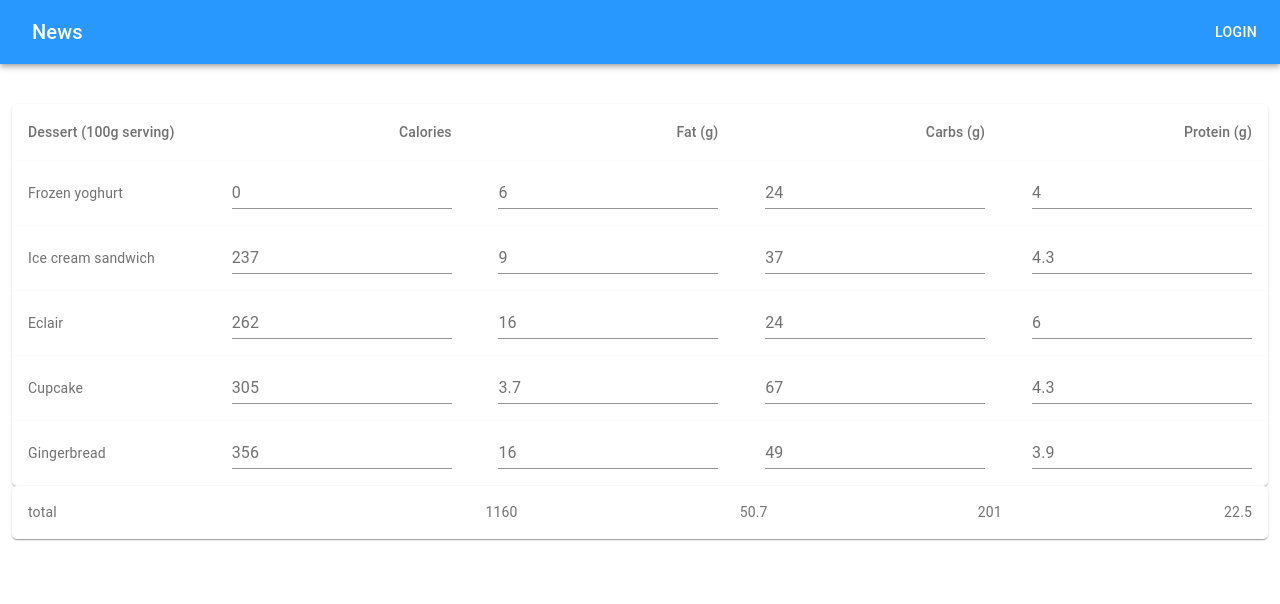
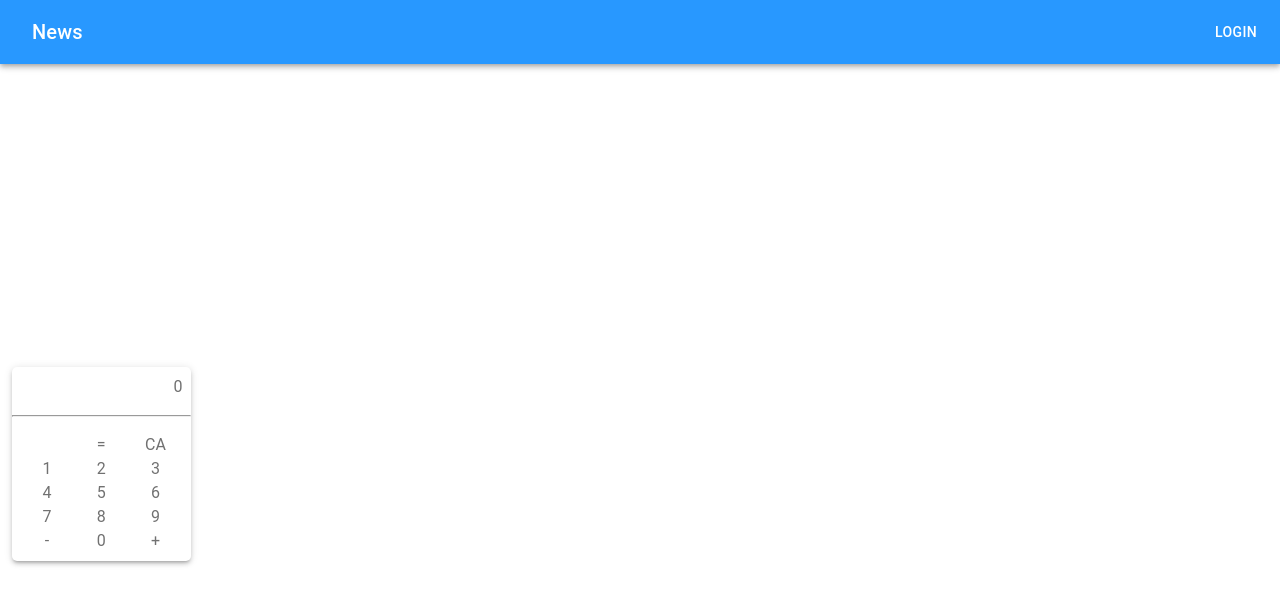
Before and after one commit to juanse1080/Pruebas, a React (Create React App) app: page / in a window 1280 px wide. Shown: the top 604 px of the page. Built offline with nearby package versions, Linux system fonts and the light colour scheme.

Commit message:
pepe dios 2

```diff
--- a/src/App.js
+++ b/src/App.js
@@ -5,15 +5,16 @@ import { ThemeProvider } from "@material-ui/core/styles";
 import theme from "./theme";
 
 import TableExmple from "./pages/Tables/TableExample";
-//import Login from "./pages/Login";
+import Login from "./pages/Login";
 import AppBar from "./components/AppBar";
 import RouteWithAuthenticated from "./layouts/RouteWithAuthenticated";
+import Calculator from "./pages/Calculator/Calculator";
 
 function App() {
   return (
     <ThemeProvider theme={theme}>
       <RouteWithAuthenticated navbar={<AppBar />}>
-        <TableExmple />
+        <Calculator />
       </RouteWithAuthenticated>
     </ThemeProvider>
   );
--- /dev/null
+++ b/src/pages/Calculator/Calculator.jsx
@@ -0,0 +1,182 @@
+import React, { useState } from "react";
+
+import ButtonGroup from "@material-ui/core/ButtonGroup";
+import Button from "@material-ui/core/Button";
+import Grid from "@material-ui/core/Grid";
+import Paper from "@material-ui/core/Paper";
+import Typography from "@material-ui/core/Typography";
+
+import useStyles from "./styles";
+
+const Calculator = () => {
+  const [state, setstate] = useState([]);
+  const [current, setCurrent] = useState("0");
+  const [enable, setEnabled] = useState({
+    number: true,
+    symbol: false,
+    equal: false,
+  });
+
+  /// ["200 + 300", "100 + 4"]
+
+  const classes = useStyles();
+
+  const calcOperation = (operation) => {
+    return eval(operation);
+  };
+
+  const addOperation = () => {
+    setstate((_state) => [..._state, current]);
+    setCurrent("0");
+  };
+
+  const editOperation = (event) => {
+    const value = event.currentTarget.dataset.val;
+    if (value === "CA") setstate([]);
+    else {
+      if (/^\d*$/.test(value))
+        setEnabled((_enabled) => ({ ..._enabled, symbol: true, equal: true }));
+      else setEnabled((_enabled) => ({ ..._enabled, symbol: false, equal: false }));
+      setCurrent((_current) =>
+        current === "0" ? value : `${_current}${value}`
+      );
+    }
+  };
+
+  return (
+    <div className={classes.root}>
+      <Paper
+        className={classes.paper}
+        elevation={3}
+      >
+        <Grid container>
+          <Grid item xs={12} className={classes.container}>
+            {state.map((item) => (
+              <Typography align="right">{`${item} = ${calcOperation(
+                item
+              )}`}</Typography>
+            ))}
+            <Typography align="right">{current}</Typography>
+          </Grid>
+          <Grid item xs={12}>
+            <hr></hr>
+          </Grid>
+          <Grid item xs={12} className={classes.container}>
+            <Grid container>
+              <Grid item xs={4}></Grid>
+              <Grid item xs={4} onClick={enable.equal ? addOperation : null}>
+                <Typography align="center">=</Typography>
+              </Grid>
+              <Grid
+                item
+                xs={4}
+                data-val="CA"
+                onClick={enable.number ? editOperation : null}
+              >
+                <Typography align="center">CA</Typography>
+              </Grid>
+              <Grid
+                item
+                xs={4}
+                data-val="1"
+                onClick={enable.number ? editOperation : null}
+              >
+                <Typography align="center">1</Typography>
+              </Grid>
+              <Grid
+                item
+                xs={4}
+                data-val="2"
+                onClick={enable.number ? editOperation : null}
+              >
+                <Typography align="center">2</Typography>
+              </Grid>
+              <Grid
+                item
+                xs={4}
+                data-val="3"
+                onClick={enable.number ? editOperation : null}
+              >
+                <Typography align="center">3</Typography>
+              </Grid>
+              <Grid
+                item
+                xs={4}
+                data-val="4"
+                onClick={enable.number ? editOperation : null}
+              >
+                <Typography align="center">4</Typography>
+              </Grid>
+              <Grid
+                item
+                xs={4}
+                data-val="5"
+                onClick={enable.number ? editOperation : null}
+              >
+                <Typography align="center">5</Typography>
+              </Grid>
+              <Grid
+                item
+                xs={4}
+                data-val="6"
+                onClick={enable.number ? editOperation : null}
+              >
+                <Typography align="center">6</Typography>
+              </Grid>
+              <Grid
+                item
+                xs={4}
+                data-val="7"
+                onClick={enable.number ? editOperation : null}
+              >
+                <Typography align="center">7</Typography>
+              </Grid>
+              <Grid
+                item
+                xs={4}
+                data-val="8"
+                onClick={enable.number ? editOperation : null}
+              >
+                <Typography align="center">8</Typography>
+              </Grid>
+              <Grid
+                item
+                xs={4}
+                data-val="9"
+                onClick={enable.number ? editOperation : null}
+              >
+                <Typography align="center">9</Typography>
+              </Grid>
+              <Grid
+                item
+                xs={4}
+                data-val="-"
+                onClick={enable.symbol ? editOperation : null}
+              >
+                <Typography align="center">-</Typography>
+              </Grid>
+              <Grid
+                item
+                xs={4}
+                data-val="0"
+                onClick={enable.number ? editOperation : null}
+              >
+                <Typography align="center">0</Typography>
+              </Grid>
+              <Grid
+                item
+                xs={4}
+                data-val="+"
+                onClick={enable.symbol ? editOperation : null}
+              >
+                <Typography align="center">+</Typography>
+              </Grid>
+            </Grid>
+          </Grid>
+        </Grid>
+      </Paper>
+    </div>
+  );
+};
+
+export default Calculator;
--- /dev/null
+++ b/src/pages/Calculator/styles.js
@@ -0,0 +1,20 @@
+import { makeStyles } from "@material-ui/core/styles";
+
+const useStyles = makeStyles((theme) => ({
+  paper: {
+    padding: 0,
+  },
+  customPaper: {
+    border: "2px solid #696969"
+  },
+  root: {
+    height: "100%",
+    display: "flex",
+    alignItems: "center",
+  },
+  container: {
+    margin: theme.spacing(2),
+  },
+}));
+
+export default useStyles;
```
Also changed, not shown: 1 other file (tests, documents, lock files or other folders).
